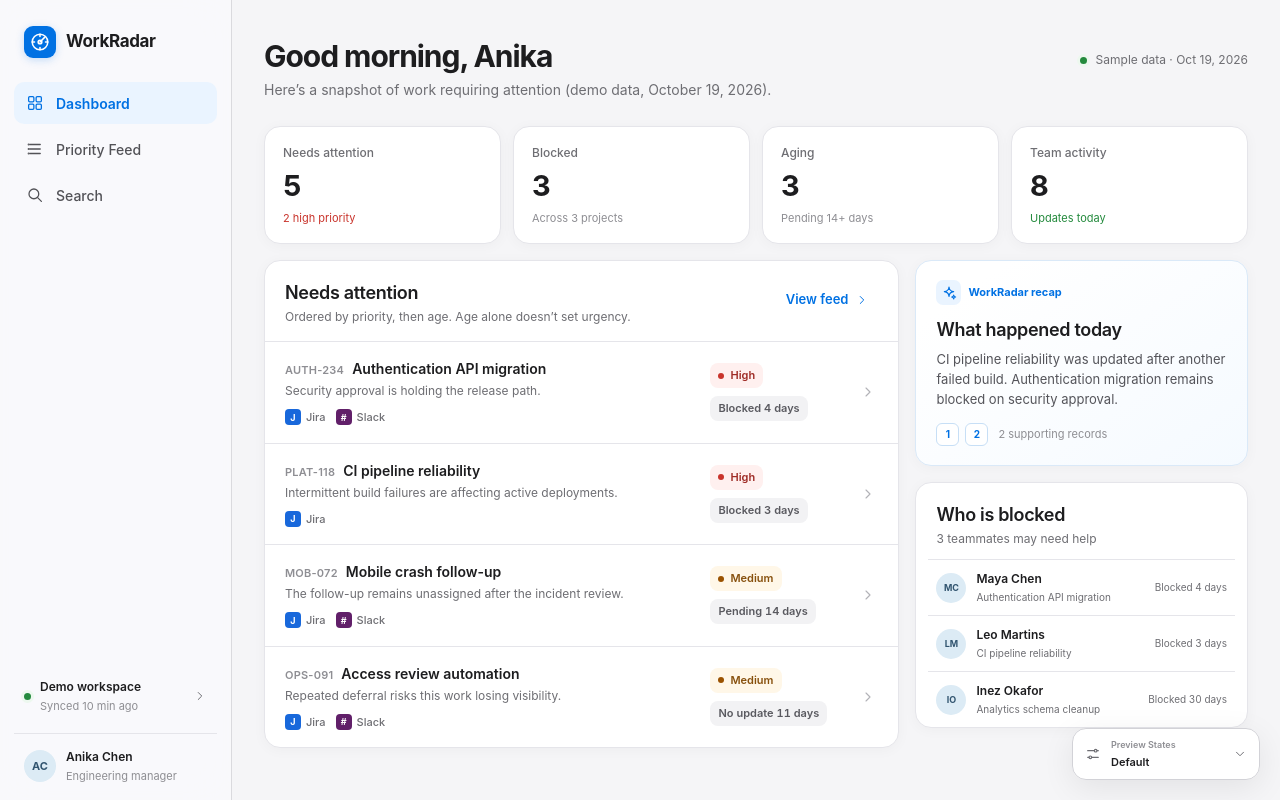
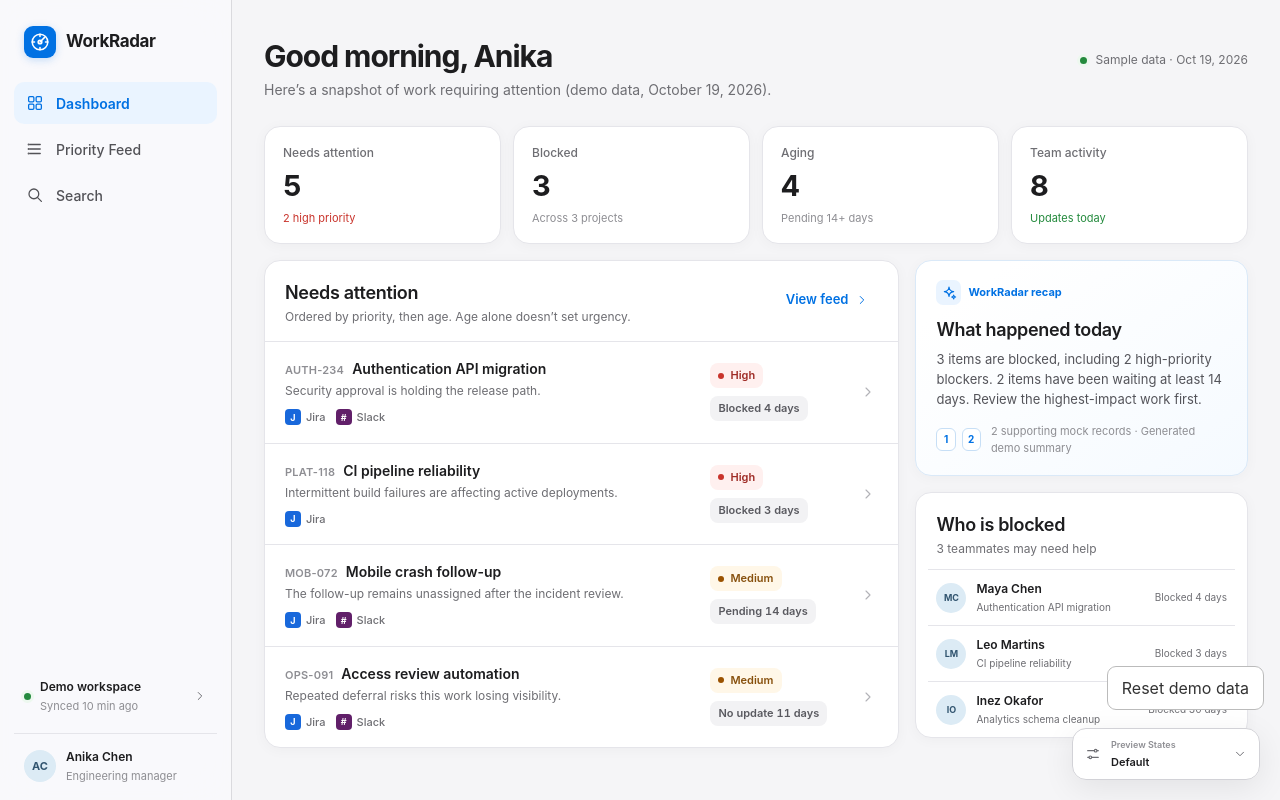
Before and after one commit to KR4705/workradar-prototype, a React (Vite) app: page / in a window 1280 px wide. Built offline with nearby package versions, Linux system fonts and the light colour scheme.

Commit message:
Add persistent demo actions and shared work-item state

```diff
--- a/src/App.tsx
+++ b/src/App.tsx
@@ -1,4 +1,4 @@
-import { useEffect, useMemo, useState, type ReactNode } from "react"
+import { useEffect, useMemo, useState, useContext, createContext, type ReactNode } from "react"
 
 type View = "dashboard" | "feed" | "search" | "details" | "states"
 type Priority = "High" | "Medium" | "Low"
@@ -8,7 +8,7 @@ type QaScenario = "default" | "empty-search" | "empty-priority" | "no-dashboard-
 type WorkItem = {
   id: string
   title: string
-  status: "Blocked" | "Pending" | "In progress"
+  status: "Blocked" | "Pending" | "In progress" | "Done"
   priority: Priority
   duration: string
   durationKind: "Blocked" | "Pending" | "No update"
@@ -21,6 +21,7 @@ type WorkItem = {
   pendingSince: string
   lastUpdated: string
   due?: string
+  snoozedUntil?: string
 }
 
 const items: WorkItem[] = [
@@ -127,6 +128,40 @@ const items: WorkItem[] = [
     lastUpdated: "Oct 19, 2026 at 10:26 AM",
   },
 ]
+
+type DemoStore = {
+  records: WorkItem[]
+  assign: (id: string, owner: string) => void
+  complete: (id: string) => void
+  snooze: (id: string, days: number) => void
+  reset: () => void
+}
+const demoContext = createContext<DemoStore | null>(null)
+function useDemoStore() {
+  const context = useContext(demoContext)
+  if (!context) throw new Error("Missing demo store")
+  return context
+}
+const BASE_DATE = "2026-10-21"
+const isVisible = (item: WorkItem) =>
+  item.status !== "Done" && (!item.snoozedUntil || item.snoozedUntil <= BASE_DATE)
+const priorityOrder: Record<Priority, number> = { High: 0, Medium: 1, Low: 2 }
+const rankItems = (data: WorkItem[]) =>
+  [...data].sort((a, b) => priorityOrder[a.priority] - priorityOrder[b.priority] ||
+    parseInt(b.duration, 10) - parseInt(a.duration, 10))
+const initialRecords = items
+function storedRecords(): WorkItem[] {
+  try {
+    const value = JSON.parse(localStorage.getItem("workradar-demo-v2") || "null")
+    if (!Array.isArray(value)) return initialRecords
+    return initialRecords.map(original => {
+      const saved = value.find((v: WorkItem) => v.id === original.id)
+      return saved ? { ...original, owner: typeof saved.owner === "string" ? saved.owner : original.owner,
+        status: ["Blocked", "Pending", "In progress", "Done"].includes(saved.status) ? saved.status : original.status,
+        snoozedUntil: typeof saved.snoozedUntil === "string" ? saved.snoozedUntil : undefined } : original
+    })
+  } catch { return initialRecords }
+}
 
 function Icon({ name, size = 18 }: { name: string; size?: number }) {
   const paths: Record<string, ReactNode> = {
@@ -422,6 +457,8 @@ function Dashboard({
   onRetry?: () => void
   onResetPreview?: () => void
 }) {
+  const { records } = useDemoStore()
+  const items = rankItems(records.filter(isVisible))
   const [connectionMessage, setConnectionMessage] = useState(false)
   const hasNoData =
     scenario === "no-dashboard-data" || scenario === "no-integrations"
@@ -498,19 +535,19 @@ function Dashboard({
           <section className="metrics" aria-label="Team overview">
             <div className="metric">
               <span className="metric-label">Needs attention</span>
-              <strong>5</strong>
+              <strong>{items.filter(i => i.status !== "In progress").length}</strong>
               <span className="metric-note attention-note">
-                2 high priority
+                {items.filter(i => i.priority === "High").length} high priority
               </span>
             </div>
             <div className="metric">
               <span className="metric-label">Blocked</span>
-              <strong>3</strong>
-              <span className="metric-note">Across 3 projects</span>
+              <strong>{items.filter(i => i.status === "Blocked").length}</strong>
+              <span className="metric-note">Across {new Set(items.filter(i => i.status === "Blocked").map(i => i.project)).size} projects</span>
             </div>
             <div className="metric">
               <span className="metric-label">Aging</span>
-              <strong>3</strong>
+              <strong>{items.filter(i => parseInt(i.pendingSince.split("·")[1] || "0", 10) >= 14).length}</strong>
               <span className="metric-note">Pending 14+ days</span>
             </div>
             <div className="metric metric-calm">
@@ -556,24 +593,11 @@ function Dashboard({
                 </div>
                 <h2>What happened today</h2>
                 <p>
-                  CI pipeline reliability was updated after another failed
-                  build. Authentication migration remains blocked on security
-                  approval.
+                  {items.length ? `${items.filter(i => i.status === "Blocked").length} items are blocked, including ${items.filter(i => i.priority === "High" && i.status === "Blocked").length} high-priority blockers. ${items.filter(i => parseInt(i.duration, 10) >= 14).length} items have been waiting at least 14 days. Review the highest-impact work first.` : "No active work needs attention. Completed and snoozed items are excluded from this recap."}
                 </p>
                 <div className="citation-row">
-                  <button
-                    type="button"
-                    onClick={() => openItem(items[1], "dashboard")}
-                  >
-                    1
-                  </button>
-                  <button
-                    type="button"
-                    onClick={() => openItem(items[0], "dashboard")}
-                  >
-                    2
-                  </button>
-                  <span>2 supporting records</span>
+                  {items.slice(0, 2).map((item, index) => <button key={item.id} type="button" onClick={() => openItem(item, "dashboard")}>{index + 1}</button>)}
+                  <span>{Math.min(2, items.length)} supporting mock records · Generated demo summary</span>
                 </div>
               </section>
 
@@ -627,6 +651,8 @@ function PriorityFeed({
   empty?: boolean
   navigate: (view: View) => void
 }) {
+  const { records } = useDemoStore()
+  const items = rankItems(records.filter(isVisible))
   const [filtersOpen, setFiltersOpen] = useState(false)
   const [activePriority, setActivePriority] = useState<Priority | "All">("All")
   const [owner, setOwner] = useState("All")
@@ -753,6 +779,9 @@ function ItemDetails({
   followedUp: boolean
   setFollowedUp: (value: boolean) => void
 }) {
+  const { assign, complete, snooze } = useDemoStore()
+  const [assignedOwner, setAssignedOwner] = useState(item.owner)
+  useEffect(() => setAssignedOwner(item.owner), [item.id, item.owner])
   return (
     <div className="page detail-page">
       <Button variant="quiet" className="back-button" onClick={back}>
@@ -781,6 +810,20 @@ function ItemDetails({
         </Button>
       </div>
 
+      <section className="detail-card" aria-label="Demo actions" style={{marginBottom: 18}}>
+        <span className="eyebrow">Functional demo actions · saved in this browser</span>
+        <div style={{display:"flex", gap:12, flexWrap:"wrap", alignItems:"center", marginTop:12}}>
+          <label htmlFor="assign-owner">Assign to</label>
+          <select id="assign-owner" value={assignedOwner} onChange={e => setAssignedOwner(e.target.value)} style={{padding:10,borderRadius:8}}>
+            {Array.from(new Set([...initialRecords.map(i => i.owner), assignedOwner])).map(person => <option key={person}>{person}</option>)}
+          </select>
+          <Button variant="primary" onClick={() => assign(item.id, assignedOwner)}>Assign</Button>
+          <Button onClick={() => snooze(item.id, 3)}>Snooze 3 days</Button>
+          <Button onClick={() => { complete(item.id); back() }}>Mark Done</Button>
+        </div>
+        {item.snoozedUntil && <p style={{marginTop:12}}>Snoozed until {item.snoozedUntil}. This item is hidden from the active feed until that date.</p>}
+        {item.status === "Done" && <p style={{marginTop:12}}>Completed in demo workspace.</p>}
+      </section>
       {followedUp && (
         <div className="local-note">
           <Icon name="check" size={16} />
@@ -926,6 +969,8 @@ function SearchPage({
   forceEmpty?: boolean
   onClearPreview?: () => void
 }) {
+  const { records } = useDemoStore()
+  const items = records
   const [query, setQuery] = useState(forceEmpty ? "No matching work" : "")
   const [filtersOpen, setFiltersOpen] = useState(false)
   const [searchSource, setSearchSource] = useState("All")
@@ -998,7 +1043,7 @@ function SearchPage({
           <label>Source <select value={searchSource} onChange={e=>setSearchSource(e.target.value)}><option value="All">All</option><option>Jira</option><option>Slack</option></select></label>
           <label>Priority <select value={searchPriority} onChange={e=>setSearchPriority(e.target.value)}><option value="All">Any</option><option>High</option><option>Medium</option><option>Low</option></select></label>
           <label>Owner <select value={searchOwner} onChange={e=>setSearchOwner(e.target.value)}><option value="All">Anyone</option>{items.map(item=><option key={item.id}>{item.owner}</option>)}</select></label>
-          <label>Status <select value={searchStatus} onChange={e=>setSearchStatus(e.target.value)}><option value="All">Any</option><option>Blocked</option><option>Pending</option><option>In progress</option></select></label>
+          <label>Status <select value={searchStatus} onChange={e=>setSearchStatus(e.target.value)}><option value="All">Any</option><option>Blocked</option><option>Pending</option><option>In progress</option><option>Done</option></select></label>
           <Button variant="quiet" onClick={()=>{setSearchSource("All");setSearchPriority("All");setSearchStatus("All");setSearchOwner("All")}}>Clear filters</Button>
         </div>
       )}
@@ -1231,10 +1276,11 @@ function StatesPage({ navigate }: { navigate: (view: View) => void }) {
 }
 
 export default function App() {
+  const [records, setRecords] = useState<WorkItem[]>(storedRecords)
   const [view, setView] = useState<View>("dashboard")
   const [qaScenario, setQaScenario] = useState<QaScenario>("default")
   const [qaToast, setQaToast] = useState("")
-  const [selectedItem, setSelectedItem] = useState<WorkItem>(items[0])
+  const [selectedItem, setSelectedItem] = useState<WorkItem>(initialRecords[0])
   const [returnView, setReturnView] = useState<View>("feed")
   const [followedUpIds, setFollowedUpIds] = useState<string[]>(() => {
     try {
@@ -1244,6 +1290,15 @@ export default function App() {
     }
   })
 
+  useEffect(() => { localStorage.setItem("workradar-demo-v2", JSON.stringify(records)) }, [records])
+  const assign = (id: string, owner: string) => setRecords(current => current.map(item => item.id === id ? {...item, owner} : item))
+  const complete = (id: string) => setRecords(current => current.map(item => item.id === id ? {...item, status: "Done", snoozedUntil: undefined} : item))
+  const snooze = (id: string, days: number) => {
+    const date = new Date(BASE_DATE + "T12:00:00Z")
+    date.setUTCDate(date.getUTCDate() + days)
+    setRecords(current => current.map(item => item.id === id ? {...item, snoozedUntil: date.toISOString().slice(0,10)} : item))
+  }
+  const reset = () => { setRecords(initialRecords); setFollowedUpIds([]); setQaScenario("default"); navigate("dashboard") }
   useEffect(() => {
     localStorage.setItem("workradar-followups", JSON.stringify(followedUpIds))
   }, [followedUpIds])
@@ -1285,6 +1340,7 @@ export default function App() {
   }
 
   return (
+    <demoContext.Provider value={{ records, assign, complete, snooze, reset }}>
     <div className="app-shell">
       <Sidebar view={view} navigate={navigate} />
       <div className="content">
@@ -1313,7 +1369,7 @@ export default function App() {
         )}
         {view === "details" && (
           <ItemDetails
-            item={selectedItem}
+            item={records.find(i => i.id === selectedItem.id) || selectedItem}
             back={() => navigate(returnView)}
             followedUp={followedUpIds.includes(selectedItem.id)}
             setFollowedUp={setFollowedUp}
@@ -1322,6 +1378,7 @@ export default function App() {
         {view === "states" && <StatesPage navigate={navigate} />}
       </div>
       <QaControls scenario={qaScenario} onSelect={selectQaScenario} />
+      <button type="button" onClick={reset} title="Reset all demo actions" style={{position:"fixed",right:16,bottom:90,zIndex:50,padding:"9px 14px",background:"#fff",color:"#333",border:"1px solid #bbb",borderRadius:9,cursor:"pointer"}}>Reset demo data</button>
       {qaToast && (
         <div className="qa-toast" role="status">
           <Icon name="check" size={16} />
@@ -1329,5 +1386,6 @@ export default function App() {
         </div>
       )}
     </div>
+    </demoContext.Provider>
   )
 }
```
